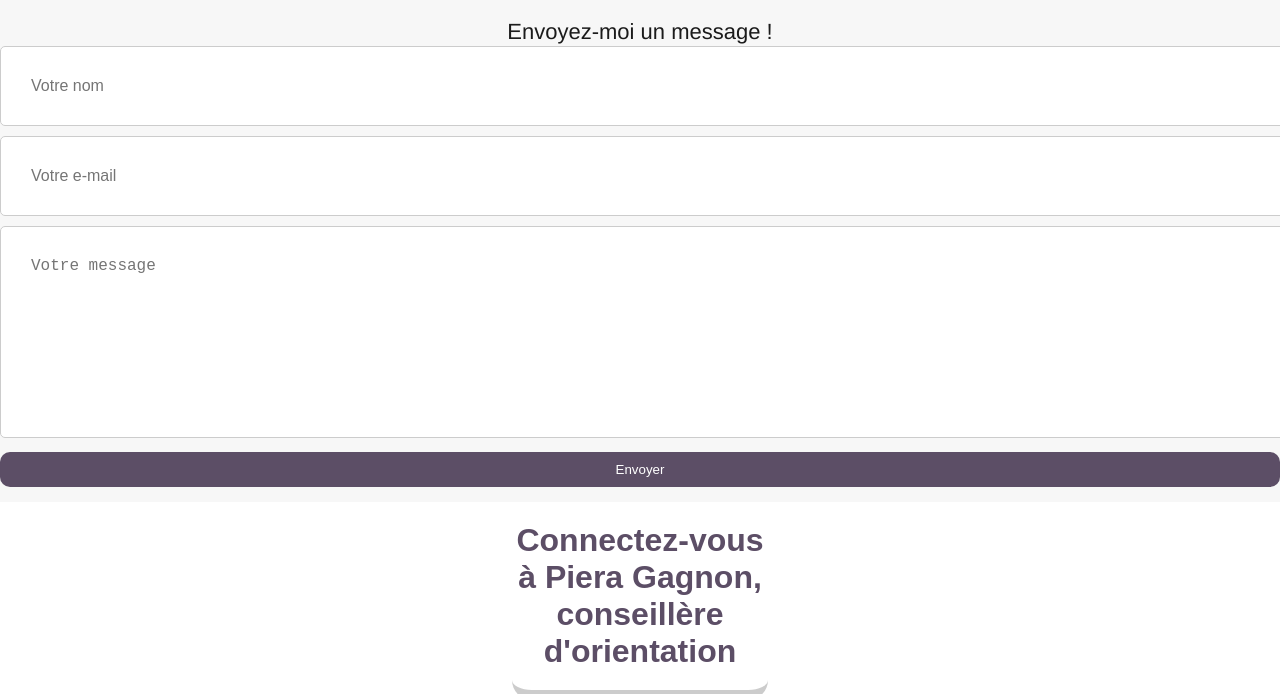
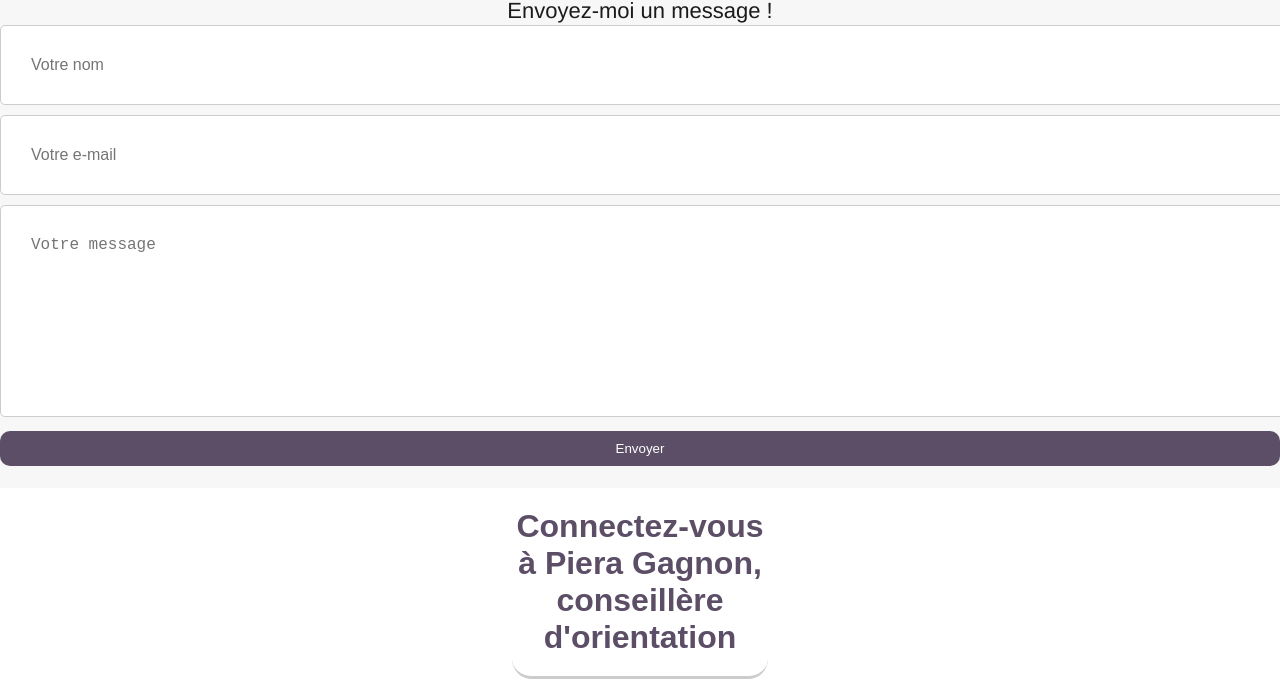
Before and after one commit to pirichar/pieragagnon.com, a plain HTML site: page index.html in a window 1280 px wide. Shown: the part 2033-2727 px from the top of the page. Drawn offline with Linux system fonts and the light colour scheme.

Commit message:
fixed a bug with the social media height and now the h1 border is a bit thinner

```diff
--- a/style.css
+++ b/style.css
@@ -19,8 +19,8 @@ h1{
     font-family: 'League Spartan', arial, helvetica, sans-serif;
     width: 20%; /* You can adjust the width as needed */
     margin: 0 auto; /* Center the h1 horizontally */
-    border-bottom: 10px solid #ccc; /* Adjust the color and thickness as needed */
-   padding-top: 20px;
+    border-bottom: 3px solid #ccc; /* Adjust the color and thickness as needed */
+    padding-top: 20px;
     padding-bottom: 5px; /* Add some spacing between the text and the border */
     border-radius: 20px;
     text-align: center; /* Center the border under the text */
@@ -322,6 +322,7 @@ button[type="submit"]:hover {
 .social-icons {
     margin-top: 20px;
     text-align: center;
+    height: auto;
 }
 
 /* Increase the icon size and remove text decoration */
@@ -348,8 +349,9 @@ p a{
 }
 
 .social_networks{
-    height: 200px;
+    height: auto;
     background-color: white;
+    padding-bottom: 20px;
 }
 .social_networks h1{
     padding-top: 20px;
```
